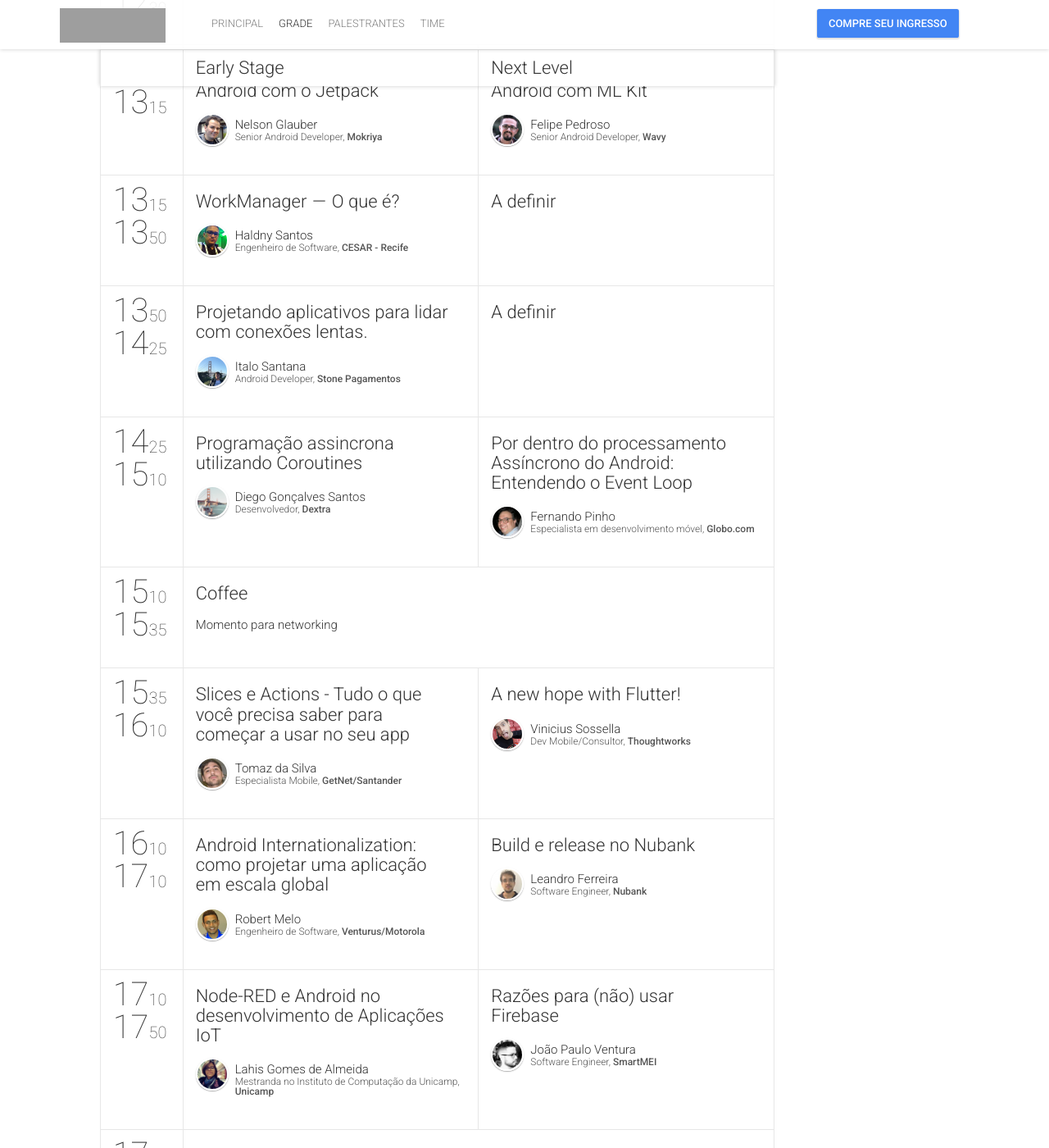
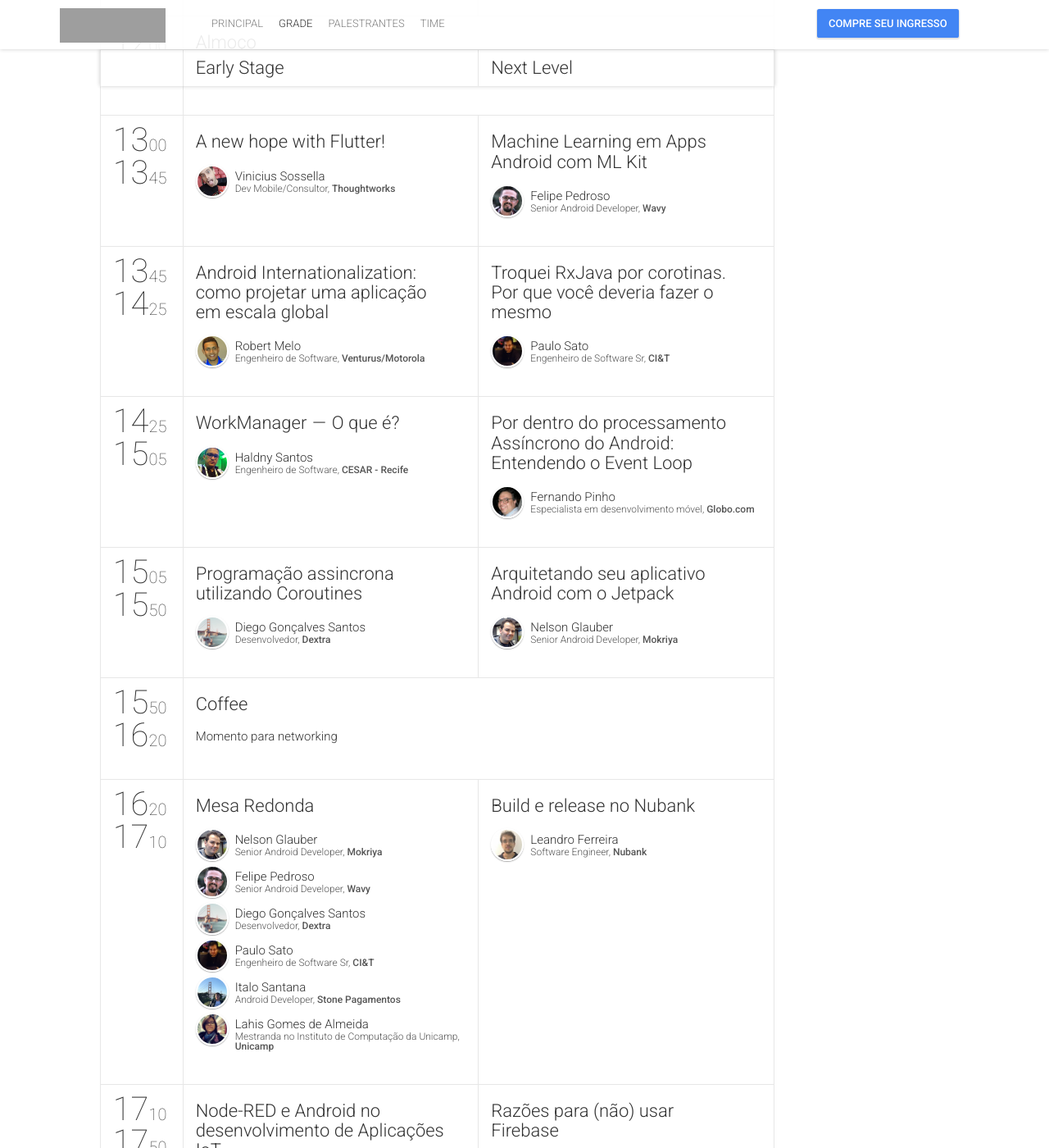
Before and after one commit to gdg-campinas/androidfest, a Jekyll site: the page built from schedule.html, in a window 1280 px wide and 1400 px high, scrolled down 1326 px. Shown: the whole window at 82% size. Built offline with Jekyll 4.4.1, drawn with Linux system fonts in a browser that asks for light colours; nearby versions of some CDN libraries; comment, search, counter and statistics services are not loaded; some of the changed lines change nothing that is shown; some of the changed text lies outside the part shown; grey boxes are pictures that could not be loaded.

Commit message:
Feature: new (hopefully) final schedule

```diff
--- a/_data/schedule.yml
+++ b/_data/schedule.yml
@@ -1,22 +1,21 @@
 -
-  date: "2017-09-26"
+  date: "2018-10-20"
   dateReadable: "20 de Outubro"
   tracks:
     - {title: "Early Stage", color: "#03a9f4"}
     - {title: "Next Level", color: "#90be4e"}
   timeslots:
-    - { startTime: "08:40", endTime: "08:55", sessionIds: [100] }
-    - { startTime: "08:55", endTime: "09:10", sessionIds: [200] }
-    - { startTime: "09:10", endTime: "09:50", sessionIds: [301, 302] }
-    - { startTime: "09:50", endTime: "10:30", sessionIds: [9999, 402] }
-    - { startTime: "10:30", endTime: "11:30", sessionIds: [9999, 502] }
-    - { startTime: "11:30", endTime: "12:30", sessionIds: [600] }
-    - { startTime: "12:30", endTime: "13:15", sessionIds: [701, 702] }
-    - { startTime: "13:15", endTime: "13:50", sessionIds: [801, 9999] }
-    - { startTime: "13:50", endTime: "14:25", sessionIds: [901, 9999] }
-    - { startTime: "14:25", endTime: "15:10", sessionIds: [1001, 1002] }
-    - { startTime: "15:10", endTime: "15:35", sessionIds: [1100] }
-    - { startTime: "15:35", endTime: "16:10", sessionIds: [1201, 1202] }
-    - { startTime: "16:10", endTime: "17:10", sessionIds: [1301, 1302] }
-    - { startTime: "17:10", endTime: "17:50", sessionIds: [1401, 1402] }
-    - { startTime: "17:50", endTime: "18:00", sessionIds: [1500] }
+    - { startTime: "08:30", endTime: "09:00", sessionIds: [100] }
+    - { startTime: "09:00", endTime: "09:20", sessionIds: [200] }
+    - { startTime: "09:20", endTime: "10:20", sessionIds: [301, 302] }
+    - { startTime: "10:20", endTime: "11:20", sessionIds: [401, 302] }
+    - { startTime: "11:20", endTime: "12:00", sessionIds: [501, 502] }
+    - { startTime: "12:00", endTime: "13:00", sessionIds: [600] }
+    - { startTime: "13:00", endTime: "13:45", sessionIds: [701, 702] }
+    - { startTime: "13:45", endTime: "14:25", sessionIds: [801, 802] }
+    - { startTime: "14:25", endTime: "15:05", sessionIds: [901, 902] }
+    - { startTime: "15:05", endTime: "15:50", sessionIds: [1001, 1002] }
+    - { startTime: "15:50", endTime: "16:20", sessionIds: [1100] }
+    - { startTime: "16:20", endTime: "17:10", sessionIds: [1201, 1202] }
+    - { startTime: "17:10", endTime: "17:50", sessionIds: [1301, 1302] }
+    - { startTime: "17:50", endTime: "18:00", sessionIds: [1400] }
--- a/_data/sessions.yml
+++ b/_data/sessions.yml
@@ -23,44 +23,59 @@
   service: true
   description: "Momento para networking"
 -
-  id: 1500
+  id: 1400
   title: "Encerramento + Sorteios"
   place: ""
   service: true
   description: ""
 
 -
-  id: 9999
+  id: 0
   title: "A definir"
   place: ""
   description: "A definir"
 
-# round table - early
+# Italo
 -
   id: 301
-  title: "Mesa Redonda"
-  description: "Como entrar no universo Android? Conseguir o 1º emprego. Desafios iniciais."
+  title: "Projetando aplicativos para lidar com conexões lentas."
+  description: "Desenvolver o seu aplicativo para lidar com a velocidade lenta da rede é uma tarefa importante a ser considerada.
+
+Veja um conjunto de boas práticas e técnicas para  trabalhar com uma conexão lenta e oferecer aos usuários uma ótima experiência, independentemente da localidade ou da rede."
   subtype: presentation
-  speakers: []
-  complexity: Todos
+  speakers: [012]
+  complexity: Básico
 
-# round table - next
+# Bira
 -
   id: 302
-  title: "Mesa Redonda"
-  description: "Sou especialista e agora?  Quais as oportunidades que tenho de crescimento? Trabalhar fora do país? Gerencia?"
+  title: "Entendendo os princípios do S.O.L.I.D."
+  description: "Nessa apresentação, nós vamos compreender os princípios do S.O.L.I.D., conceitos esses propostos pelo famoso Robert - Uncle Bob - Martin e que guiam boas práticas para desenvolvimento de software com base em linguagens orientadas a objetos, de maneira que o design da aplicação ou sistema em questão seja propositivo para boa saúde técnica do projeto (ou produto) no médio e longo prazo."
   subtype: presentation
-  speakers: []
-  complexity: Todos
+  speakers: [003]
+  complexity: Avançado
 
-# Paulo Sato
+# Bernardo Teodosio
 -
-  id: 402
-  title: "Troquei RxJava por corotinas. Por que você deveria fazer o mesmo"
-  description: "Rxjava é um míssil, e a maioria dos apps não utilizam nem metade do seu poder de fogo. Vamos ver como e por que trocar por corotinas."
+  id: 401
+  title: "Criando sua própria DSL utilizando expressões lambda em Kotlin"
+  description: "Você sabe o que é uma DSL? Sabe por que elas são úteis? Vamos entender melhor como funcionam as expressões lambda em Kotlin, usando como exemplo algumas funções embutidas na linguagem. Aprenderemos como expressões lambda podem ser utilizadas para a criação de DSLs que facilitam ainda mais o uso da linguagem no seu dia a dia e aumentam a legibilidade e a facilidade de manutenção do seu código. Ao final, teremos um case da Wavy mostrando como a criação de uma DSL simplificou o nosso código."
   subtype: presentation
-  speakers: [008]
-  complexity: Avançado
+  speakers: [020]
+  complexity: Básico
+
+# 402 === 302
+
+# Tomaz da Silva
+-
+  id: 501
+  title: "Slices e Actions - Tudo o que você precisa saber para começar a usar no seu app"
+  description: "No Google IO deste ano foi apresentado uma nova forma de interação dos app os \"Slices\".
+Slices fazem parte do Jetpack e são uma forma de apresentar conteúdo interativo e dinâmico nas buscas realizadas pelos usuário no seu dispositivo.
+Nesta apresentação mostraremos passo a passo usar os Slices e tornar seu aplicativo ainda mais interessante e relevante para os usuários."
+  subtype: presentation
+  speakers: [015]
+  complexity: Básico
 
 # Bira
 -
@@ -71,14 +86,14 @@
   speakers: [003]
   complexity: Avançado
 
-# Nelson Glauber de Vasconcelos Leal
+# Vinicius Sossella
 -
   id: 701
-  title: "Arquitetando seu aplicativo Android com o Jetpack"
-  description: "A cada dia a complexidade dos aplicativos mobile vêm crescendo e para atender essa demanda é essencial criar um software de qualidade, com uma arquitetura confiável, escalável e ao mesmo tempo flexível o suficiente para adicionar novas funcionalidades. O Jetpack é um conjunto de bibliotecas Android que ajudam o desenvolvedor a seguir as boas práticas do desenvolvimento de software, removendo o boilerplate de código e simplificando tarefas complexas. Nessa apresentação veremos as principais bibliotecas do Jetpack e como elas podem funcionar juntas para construir aplicativos organizados, eficientes e confiáveis."
+  title: "A new hope with Flutter!"
+  description: "Nesta apresentação vamos falar um pouco sobre a história do Flutter, porque esta plataforma está conquistado a atenção de devs ao redor do mundo, arquitetura reativa, testes e CI/CD."
   subtype: presentation
-  speakers: [002]
-  complexity: Básico
+  speakers: [007]
+  complexity: Intermediário
 
 # Felipe Pedroso
 -
@@ -89,25 +104,44 @@
   speakers: [004]
   complexity: Intermediário
 
+# Robert Melo
+-
+  id: 801
+  title: "Android Internationalization: como projetar uma aplicação em escala global"
+  description: "Desenvolvedores e startups entenderão tópicos essenciais no design de aplicações Android, focados na vasta diferença entre idiomas e culturas em todo o mundo.
+Após passar todos os insights e boas práticas (do's and don'ts) advindas da experiência no desenvolvimento de aplicações globais, o principal objetivo será garantir que seu projeto/aplicação será facilmente entendível e transparente para um brasileiro numa cidade do interior de Pernambuco, ou para um chinês que vive em Pequim e até mesmo para sírios, israelenses, árabes.
+Não importa o idioma nem de onde seus usuários falam, sua aplicação será capaz de lidar com as inúmeras diferenças culturais."
+  subtype: presentation
+  speakers: [016]
+  complexity: Intermediário
+
+# Paulo Sato
+-
+  id: 802
+  title: "Troquei RxJava por corotinas. Por que você deveria fazer o mesmo"
+  description: "Rxjava é um míssil, e a maioria dos apps não utilizam nem metade do seu poder de fogo. Vamos ver como e por que trocar por corotinas."
+  subtype: presentation
+  speakers: [008]
+  complexity: Avançado
+
 # Haldny Santos
 -
-  id: 801
+  id: 901
   title: "WorkManager  —  O que é?"
   description: "Quem assistir essa talk conseguirá implementar tarefas em background utilizando a API do WorkManager, encadeando tarefas e escrevendo códigos mais fáceis de dar manutenção."
   subtype: presentation
   speakers: [005]
   complexity: Básico
 
-# Italo
+# Fernando Pinho
 -
-  id: 901
-  title: "Projetando aplicativos para lidar com conexões lentas."
-  description: "Desenvolver o seu aplicativo para lidar com a velocidade lenta da rede é uma tarefa importante a ser considerada.
-
-Veja um conjunto de boas práticas e técnicas para  trabalhar com uma conexão lenta e oferecer aos usuários uma ótima experiência, independentemente da localidade ou da rede."
+  id: 902
+  title: "Por dentro do processamento Assíncrono do Android: Entendendo o Event Loop"
+  description: "Processamento assíncrono é presente no cotidiano de um desenvolvedor para melhorar a experiências do usuário e evitar problemas. No Android são usadas AsyncTask, Handlers e várias outras alternativas para sair da UI Thread evitando ao máximos os ANRs (Application Not Responding). Mas porque devemos usar essas classes? O que geram as ANRs? Como funciona a UI Thread? Porque grandes processamentos travam ela? Em quais casos devemos usar cada uma dessas classes?
+Vamos falar sobre o uso recomendado de cada uma dessas classes, e como o Android lida com elas internamente. Também falaremos sobre o modelo de threads usadas nas apps Android e como as AsyncTasks e Handlers se inserem neste contexto."
   subtype: presentation
-  speakers: [012]
-  complexity: Básico
+  speakers: [014]
+  complexity: Avançado
 
 # Diego Santos
 -
@@ -118,51 +152,27 @@
   speakers: [006]
   complexity: Intermediário
 
-# Fernando Pinho
+# Nelson Glauber de Vasconcelos Leal
 -
   id: 1002
-  title: "Por dentro do processamento Assíncrono do Android: Entendendo o Event Loop"
-  description: "Processamento assíncrono é presente no cotidiano de um desenvolvedor para melhorar a experiências do usuário e evitar problemas. No Android são usadas AsyncTask, Handlers e várias outras alternativas para sair da UI Thread evitando ao máximos os ANRs (Application Not Responding). Mas porque devemos usar essas classes? O que geram as ANRs? Como funciona a UI Thread? Porque grandes processamentos travam ela? Em quais casos devemos usar cada uma dessas classes?
+  title: "Arquitetando seu aplicativo Android com o Jetpack"
+  description: "A cada dia a complexidade dos aplicativos mobile vêm crescendo e para atender essa demanda é essencial criar um software de qualidade, com uma arquitetura confiável, escalável e ao mesmo tempo flexível o suficiente para adicionar novas funcionalidades. O Jetpack é um conjunto de bibliotecas Android que ajudam o desenvolvedor a seguir as boas práticas do desenvolvimento de software, removendo o boilerplate de código e simplificando tarefas complexas. Nessa apresentação veremos as principais bibliotecas do Jetpack e como elas podem funcionar juntas para construir aplicativos organizados, eficientes e confiáveis."
+  subtype: presentation
+  speakers: [002]
+  complexity: Básico
 
-Vamos falar sobre o uso recomendado de cada uma dessas classes, e como o Android lida com elas internamente. Também falaremos sobre o modelo de threads usadas nas apps Android e como as AsyncTasks e Handlers se inserem neste contexto."
-  subtype: presentation
-  speakers: [014]
-  complexity: Avançado
-
-# Tomaz da Silva
+# round table
 -
   id: 1201
-  title: "Slices e Actions - Tudo o que você precisa saber para começar a usar no seu app"
-  description: "No Google IO deste ano foi apresentado uma nova forma de interação dos app os \"Slices\".
-Slices fazem parte do Jetpack e são uma forma de apresentar conteúdo interativo e dinâmico nas buscas realizadas pelos usuário no seu dispositivo.
-Nesta apresentação mostraremos passo a passo usar os Slices e tornar seu aplicativo ainda mais interessante e relevante para os usuários."
+  title: "Mesa Redonda"
+  description: "Como entrar no universo Android? Conseguir o 1º emprego. Desafios iniciais."
   subtype: presentation
-  speakers: [015]
-  complexity: Básico
-
-# Vinicius Sossella
--
-  id: 1202
-  title: "A new hope with Flutter!"
-  description: "Nesta apresentação vamos falar um pouco sobre a história do Flutter, porque esta plataforma está conquistado a atenção de devs ao redor do mundo, arquitetura reativa, testes e CI/CD."
-  subtype: presentation
-  speakers: [007]
-  complexity: Intermediário
-
-# Robert Melo
--
-  id: 1301
-  title: "Android Internationalization: como projetar uma aplicação em escala global"
-  description: "Desenvolvedores e startups entenderão tópicos essenciais no design de aplicações Android, focados na vasta diferença entre idiomas e culturas em todo o mundo.
-Após passar todos os insights e boas práticas (do's and don'ts) advindas da experiência no desenvolvimento de aplicações globais, o principal objetivo será garantir que seu projeto/aplicação será facilmente entendível e transparente para um brasileiro numa cidade do interior de Pernambuco, ou para um chinês que vive em Pequim e até mesmo para sírios, israelenses, árabes.
-Não importa o idioma nem de onde seus usuários falam, sua aplicação será capaz de lidar com as inúmeras diferenças culturais."
-  subtype: presentation
-  speakers: [016]
-  complexity: Intermediário
+  speakers: [018, 006, 004, 008, 002, 012]
+  complexity: Todos
 
 # Leandro Ferreira
 -
-  id: 1302
+  id: 1202
   title: "Build e release no Nubank"
   description: "Palestra falando como o aplicativo do Nubank cresceu o que teve que ser feito para que o processo de desenvolvimento se tornasse viável e a junção de todas nossas partes fosse possível, bem como rodar grandes suítes de testes e testar tecnologias novas para nosso build."
   subtype: presentation
@@ -171,7 +181,7 @@
 
 # Lahis
 -
-  id: 1401
+  id: 1301
   title: "Node-RED e Android no desenvolvimento de Aplicações IoT"
   description: "Entusiastas e especialistas em Internet das Coisas certamente impulsionam seus projetos quando passam a utilizar o ambiente de programação Node-RED. Essa ferramenta conecta diversos dispositivos de hardware, APIs e serviços online; tornando-se, um verdadeiro facilitador para desenvolvedores IoT. Esta palestra tem como objetivo apresentar como é feita a integração do Node-RED com a plataforma Android por meio de diversos casos de estudo e aplicações IoT."
   subtype: presentation
@@ -180,7 +190,7 @@
 
 # Joao Paulo Ventura
 -
-  id: 1402
+  id: 1302
   title: "Razões para (não) usar Firebase"
   description: "Informações essenciais sobre como arquitetar sua aplicação utilizando Firebase, considerando migrações. limitações de arquitetura e escalabilidade perceptíveis apenas no futuro (não tão) distante."
   subtype: presentation
--- a/_data/speakers.yml
+++ b/_data/speakers.yml
@@ -8,6 +8,8 @@
   bio: "Nelson Glauber é mestre em Engenharia de Software pelo Centro de Estudos e Sistemas Avançados do Recife (CESAR) e trabalha com desenvolvimento de software desde 2002. Atua como engenheiro de software especializado em projetos mobile desde 2006, e com Android desde 2009. Também é professor de tecnologias móveis em cursos de extensão e pós-graduação. Em 2014, foi nomeado pelo Google como primeiro Developer Expert de Android da América Latina. É autor do livro \"Dominando o Android\" publicado pela Novatec."
   thumbnailUrl: NelsonGlauber.jpg
   rockstar: true
+  ribbon:
+    - {abbr: "GDE", title: "Google Developer Expert", url: "https://developers.google.com/experts/"}
   social:
     - { name: "linkedin", link: "https://www.linkedin.com/in/nglaubervasc/" }
     - { name: "twitter" , link: "https://twitter.com/nglauber" }
@@ -25,6 +27,8 @@
   bio: "Software Engineer. Curious guy. Messing with Android since 2010"
   thumbnailUrl: UbiratanSoares.jpg
   rockstar: true
+  ribbon:
+    - {abbr: "GDE", title: "Google Developer Expert", url: "https://developers.google.com/experts/"}
   social:
     - { name: "linkedin", link: "https://www.linkedin.com/in/ubiratanfsoares/" }
     - { name: "twitter" , link: "https://twitter.com/ubiratanfsoares" }
@@ -188,6 +192,19 @@
   social:
     - { name: "linkedin", link: "https://linkedin.com/in/jpventura" }
 
+# Bernardo Teodosio
+-
+  id: 020
+  name: "Bernardo"
+  surname: "Teodosio"
+  company: "Wavy"
+  title: "Android Developer"
+  bio: "Desenvolvedor Android na Wavy há mais de dois anos e atualmente cursando Ciência da Computação na UNICAMP. É um evangelizador de Kotlin desde que começou a trabalhar com a linguagem em 2016, quando começou incentivando seus colegas de trabalho a utilizá-la e passou a divulgar a linguagem na comunidade da região através de palestras, artigos e lives. Entusiasta de Kotlin pela sua enxuta complexidade e inúmeras boas práticas de programação já inclusas na linguagem."
+  thumbnailUrl: BernardoTeodosio.jpg
+  rockstar: false
+  social:
+    - { name: "linkedin", link: "https://www.linkedin.com/in/berteodosio" }
+
 # Douglas Drumond
 -
   id: 001
```
Also changed, not shown: img/people/BernardoTeodosio.jpg (added).
